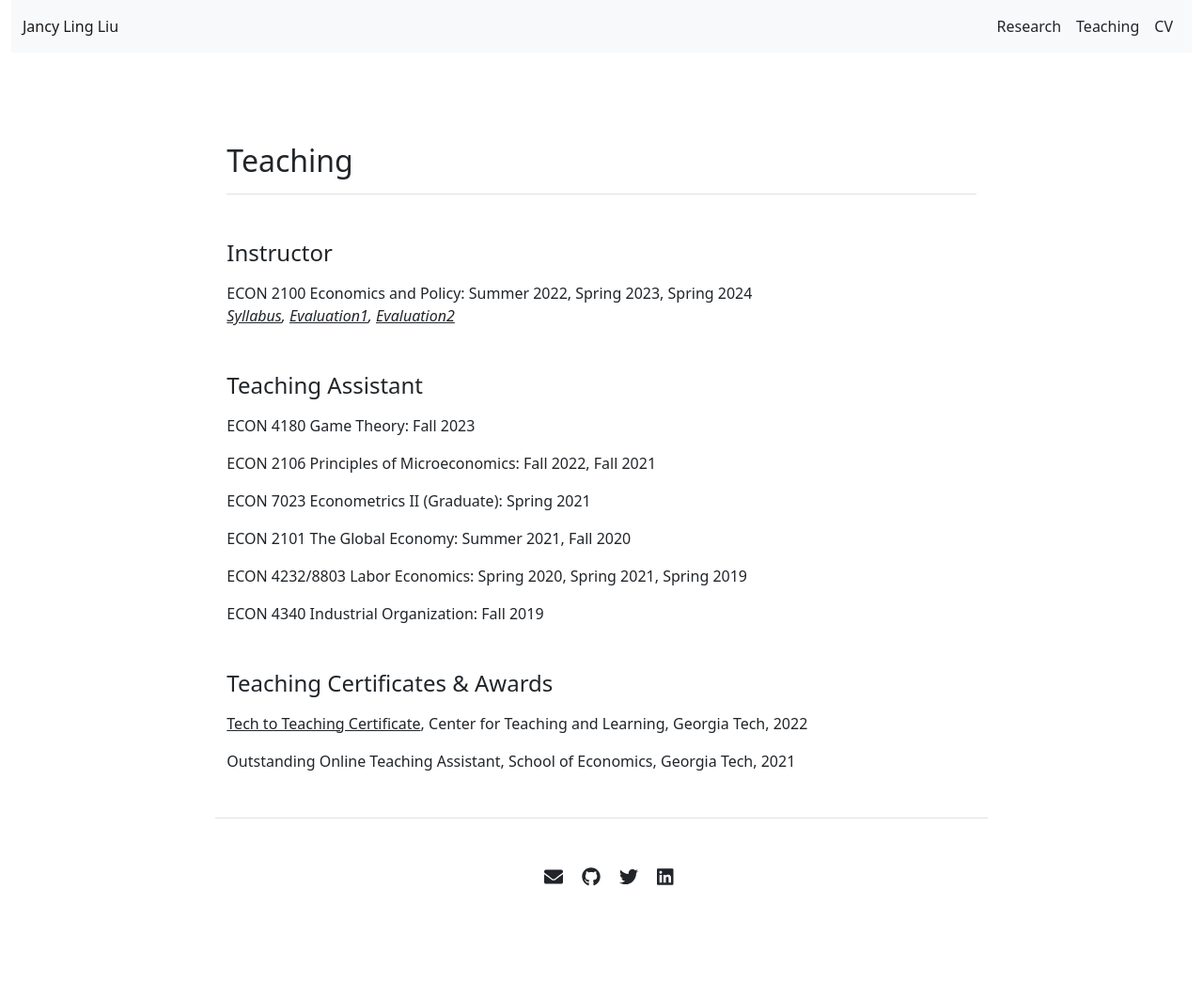
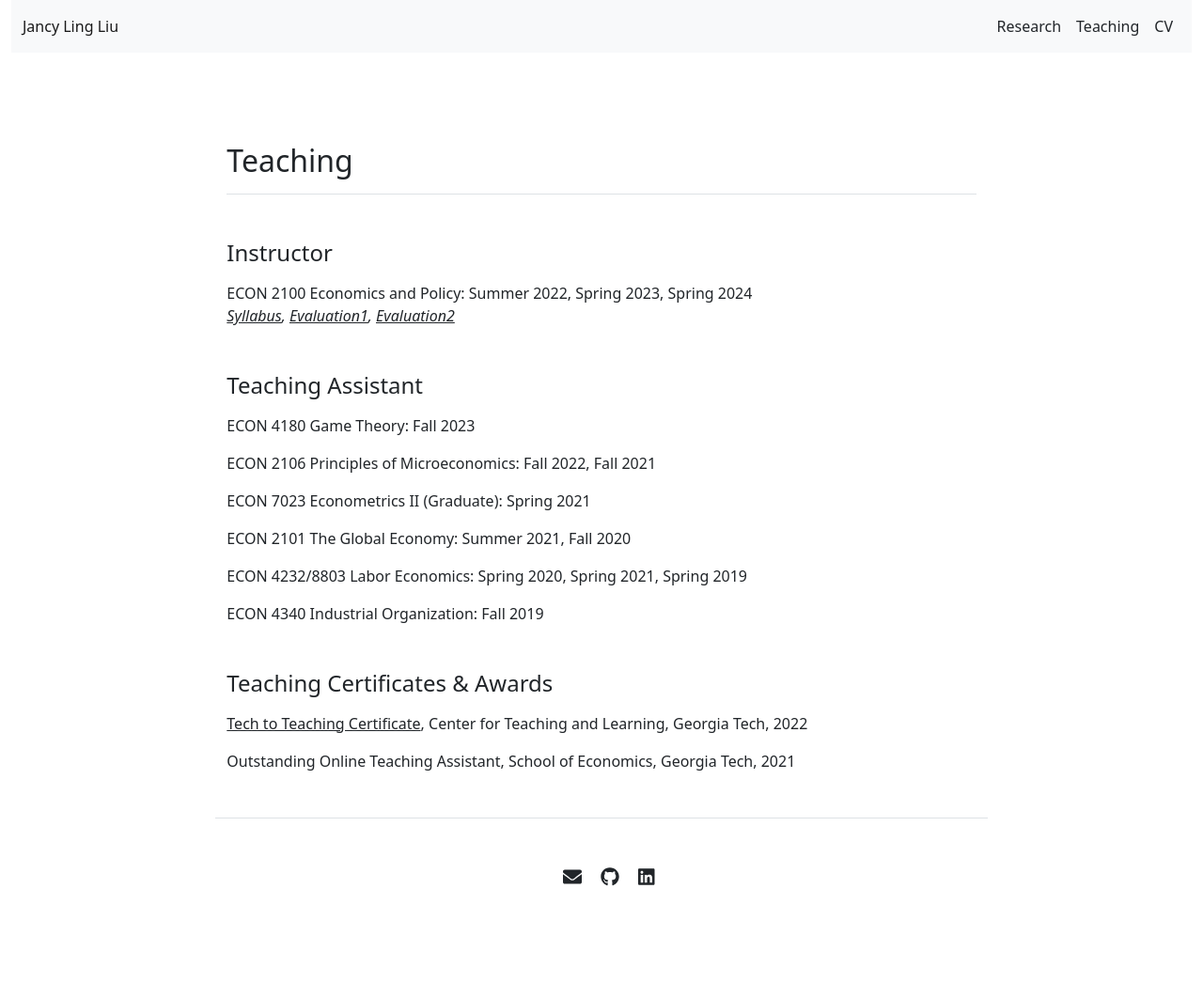
Before and after one commit to Jancyll/Jancyll.github.io, a Jekyll site: the page built from teaching.md, in a window 1280 px wide. Shown: the whole page at 94% size. Built offline with Jekyll 4.4.1, drawn with Linux system fonts in a browser that asks for light colours.

Commit message:
wooster updates

```diff
--- a/_data/settings.yml
+++ b/_data/settings.yml
@@ -20,7 +20,7 @@ social:
 #- {icon: 'linkedin', link: 'https://www.linkedin.com/in/jancy-ling-liu-2018416a/'}
 - {icon: 'envelope', link: 'mailto: jliu@wooster.edu', prefix: 'fas'}
 - {icon: 'github', link: 'https://github.com/Jancyll', prefix: 'fab'}
-- {icon: 'twitter', link: 'https://twitter.com/econ_ling', prefix: 'fab'}
+# - {icon: 'twitter', link: 'https://twitter.com/econ_ling', prefix: 'fab'}
 - {icon: 'linkedin', link: 'https://www.linkedin.com/in/jancy-ling-liu-2018416a/', prefix: 'fab'}
 
 contacts:
```
